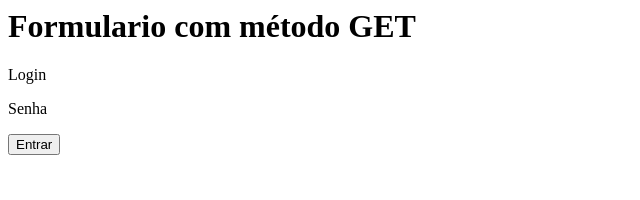
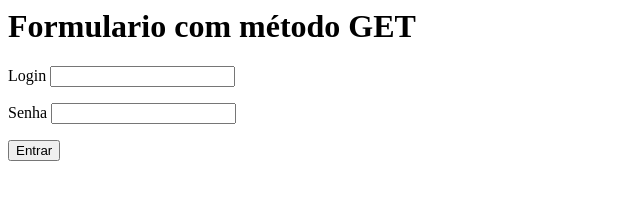
Before and after one commit to CEEMTI-BG-prof-Melissa/aula-05-13-05-lpw-arthur-e-renat, a plain HTML site: page index.html in a window 1280 px wide. Shown: the whole page, without its empty margins (0-640 px from the left). Drawn offline with Linux system fonts and the light colour scheme.

Commit message:
Update index.html

```diff
--- a/index.html
+++ b/index.html
@@ -6,10 +6,10 @@
     <h1>Formulario com método GET</h1>
     <form>
     <p>
-          Login <input="text">
+        Login <input type="text">
     </p>
     <p>
-           Senha <input="senha">
+        Senha <input type="senha">
     </p>
         <input type="button" value="Entrar">
     </form>
```
